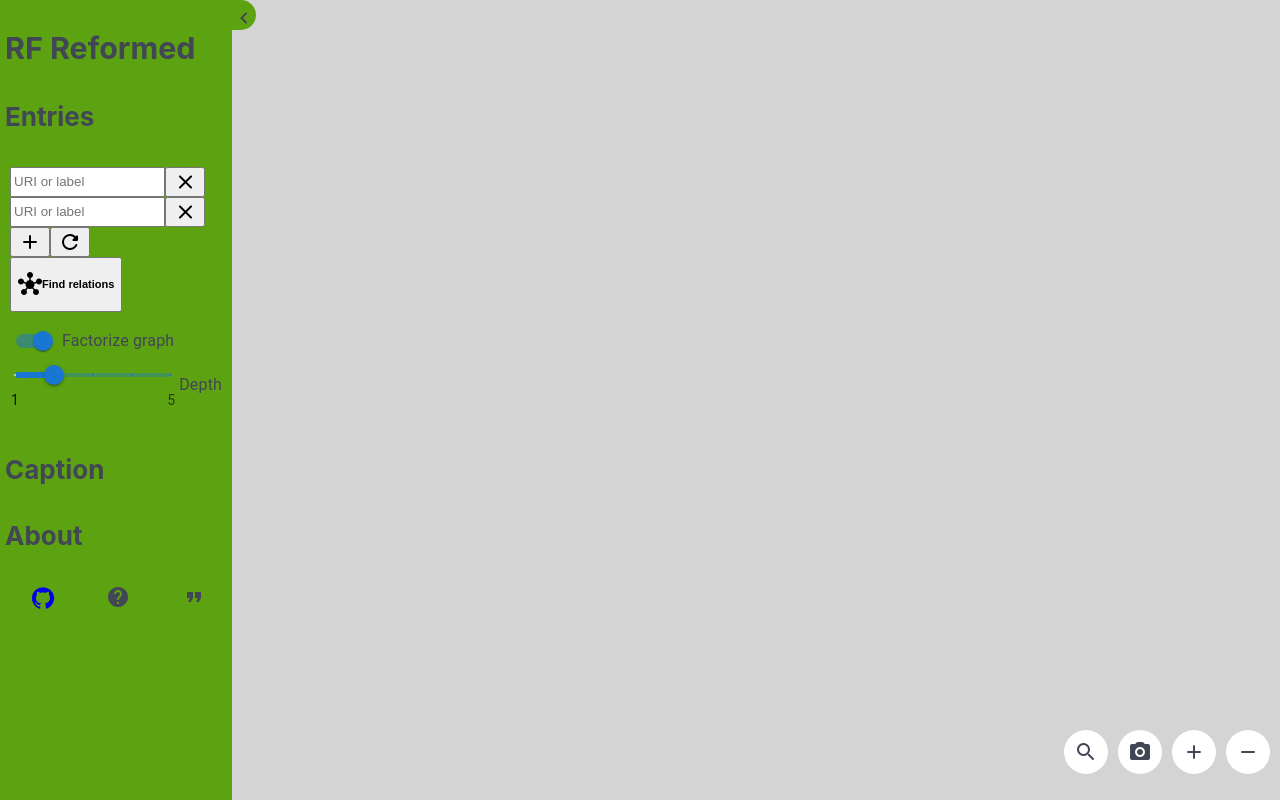
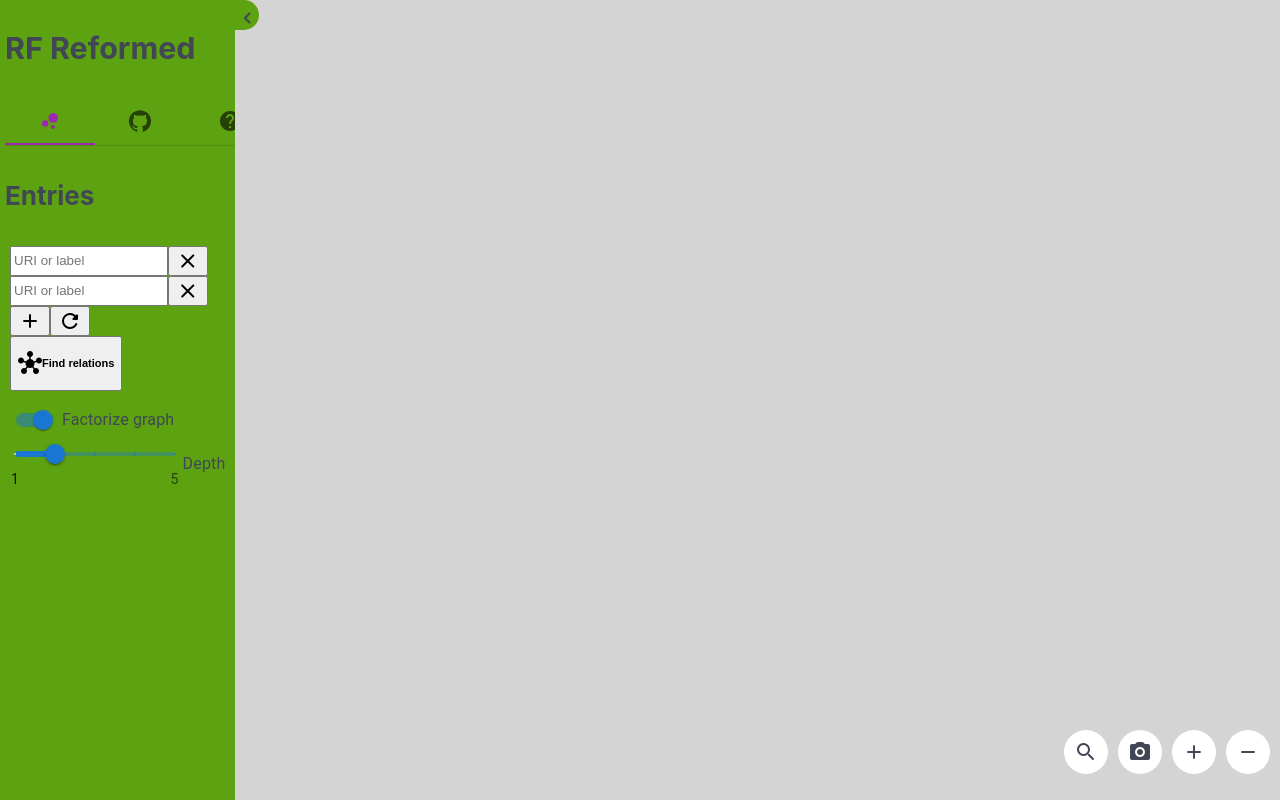
Before and after one commit to WoodenMaiden/RelfinderFrontCytoscape, a React (Create React App) app: page / in a window 1280 px wide. Built offline with nearby package versions, Linux system fonts and the light colour scheme.

Commit message:
feat: changed Pannel layout and added citations, guide and links to repositories
Signed-off-by: WoodenMaiden <yann.pomie@etu.umontpellier.fr>

```diff
--- a/src/App.css
+++ b/src/App.css
@@ -16,6 +16,6 @@
   color: #414755;
 }
 
-a:visited {
+a:visited, a {
   color: #414755;
 }
--- a/src/components/Pannel.css
+++ b/src/components/Pannel.css
@@ -40,6 +40,10 @@
     justify-content: space-around;
 }
 
+.pannelShow p {
+    font-size: 0.5em;
+}
+
 .aboutIcon {
     height: 32px;
     width: 32px;
--- a/src/components/Pannel.js
+++ b/src/components/Pannel.js
@@ -1,11 +1,15 @@
+import { useState } from "react";
+
 import InputForm from "./InputForm";
-import { Help, FormatQuote, GitHub } from '@mui/icons-material'
-import { Box, Switch, Slider, FormControlLabel} from '@mui/material'
+import { Help, FormatQuote, GitHub, BubbleChart, Search, Add, Remove, CameraAlt } from '@mui/icons-material'
+import { Box, Switch, Slider, FormControlLabel, Tabs, Tab } from '@mui/material'
 
 
 import "./Pannel.css"
 
 export default function Pannel(props) {
+    const [value, setValue] = useState(0)
+
     let deployed = true;
 
     const MAX_DEPTH = 5
@@ -46,10 +50,32 @@ export default function Pannel(props) {
     }
 
 
+/*
+     _   _                 _ _
+	| | | | __ _ _ __   __| | | ___ _ __ ___
+	| |_| |/ _` | '_ \ / _` | |/ _ \ '__/ __|
+	|  _  | (_| | | | | (_| | |  __/ |  \__ \
+	|_| |_|\__,_|_| |_|\__,_|_|\___|_|  |___/
+*/
+
+    const handleChange = (event, newValue) => {
+        setValue(newValue);
+    };
+
     return (
         <div id="hamburgerMenu">
-            <div id="pannel">
+            <Box id="pannel">
                 <h3>RF Reformed</h3>
+                <Box id="aboutDiv" sx={{ borderBottom: 1, borderColor: 'divider' }}>
+                    <Tabs value={value} onChange={handleChange} textColor="secondary" indicatorColor="secondary">
+                        <Tab value={0} icon={<BubbleChart />} />
+                        <Tab value={1} icon={<GitHub />} />
+                        <Tab value={2} icon={<Help />} />
+                        <Tab value={3} icon={<FormatQuote />} />
+                    </Tabs>
+                </Box>
+
+                <Box className="pannelShow" id="entries" sx={{display: (value === 0)? "block": "none"}}>
                     <h4>Entries</h4>
                         <InputForm submitCallback={middleSubmit}/>
                         <Box sx={{display: "flex", flexDirection: "column", padding: "10px"}}>
@@ -59,22 +85,38 @@ export default function Pannel(props) {
                                 min={1} max={MAX_DEPTH} step={1} defaultValue={2} marks={genMark(MAX_DEPTH)}/>}
                             label="Depth" />
                         </Box>
-                <h4>Caption</h4>
-                {/*RFRCaption*/}
-                <h4>About</h4>
-                <div id="aboutDiv">
-                    <a href="https://github.com/WoodenMaiden/RelfinderFrontCytoscape/tree/buttons">
-                        <GitHub />
-                    </a>
-                    <Help />
-                    <FormatQuote />
-                </div>
-            </div>
-            <div id="hamburgerIcon" className="clickable" onClick={deploy}>
+                </Box>
+
+                <Box className="pannelShow" id="repo" sx={{display: (value === 1)? "block": "none"}}>
+                    <h4>Repositories</h4>
+                    <code>This frontend:</code> <p><a target="_blank" href="https://github.com/WoodenMaiden/RelfinderFrontCytoscape">https://github.com/WoodenMaiden/RelfinderFrontCytoscape</a></p>
+                    <code>Relfinder API:</code> <p><a target="_blank" href="https://github.com/WoodenMaiden/RelFinderReformedNode">https://github.com/WoodenMaiden/RelFinderReformedNode</a></p>
+                </Box>
+
+                <Box className="pannelShow" id="about" sx={{display: (value === 2)? "block": "none"}}>
+                    <h4>How to use</h4>
+                    <code>L click:</code> <p>Move camera or node</p>
+                    <code>R click:</code> <p>Move camera</p>
+                    <code>Hover node or {<Search sx={{backgroundColor: "#ffffff", borderRadius: "50%"}}/>}:</code> <p>See node neighbors</p>
+                    <code>Wheel or {<Add sx={{backgroundColor: "#ffffff", borderRadius: "50%"}}/>}/{<Remove sx={{backgroundColor: "#ffffff", borderRadius: "50%"}}/>}:</code> <p>Zoom/Dezoom</p>
+                    <code>{<CameraAlt sx={{backgroundColor: "#ffffff", borderRadius: "50%"}}/>}:</code> <p>Take a picture (PNG) of this graph</p>
+                    <code><Switch /> :</code> <p>Choose wether to render litterals or not</p>
+                </Box>
+
+                <Box className="pannelShow" id="quote" sx={{display: (value === 3)? "block": "none"}}>
+                    <h4>Citations</h4>
+                    <code>Cytoscape JS:</code> <p>Cytoscape.js: a graph theory library for visualisation and analysis<br/><br/>Franz M, Lopes CT, Huck G, Dong Y, Sumer O, Bader GD</p>
+                    <code>Graphology JS:</code> <p>Guillaume Plique. (2021). Graphology, a robust and multipurpose Graph object for JavaScript.<br/><br/>Zenodo. <a target="_blank" href="https://doi.org/10.5281/zenodo.5681257">https://doi.org/10.5281/zenodo.5681257</a></p>
+                    <code>Sparql-http-client: </code> <p><a target="_blank" href="https://github.com/zazuko/sparql-http-client">https://github.com/zazuko/sparql-http-client</a></p>
+
+                </Box>
+
+            </Box>
+            <Box id="hamburgerIcon" className="clickable" onClick={deploy}>
                 <span id="hamburgerIconSpan" className="material-icons-round">
                     chevron_left
                 </span>
-            </div>
+            </Box>
         </div>
     )
 }
```
Lines whose indentation alone changed are shown as unchanged.
